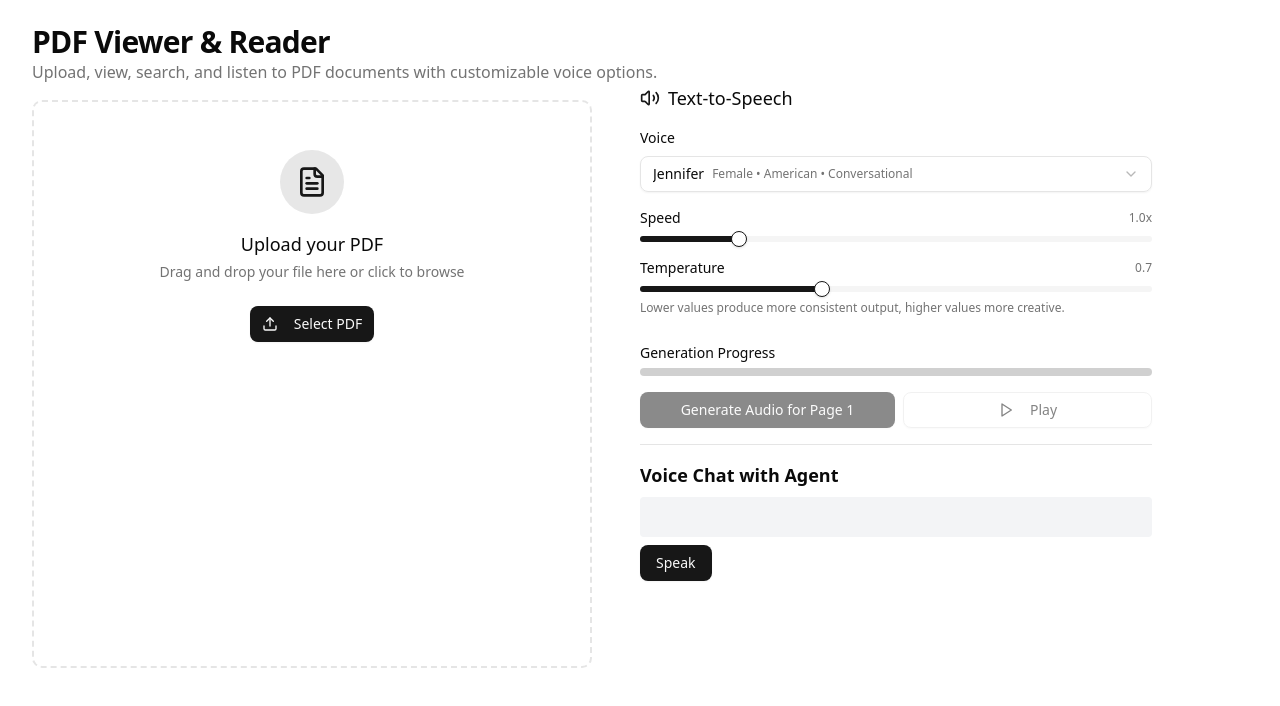
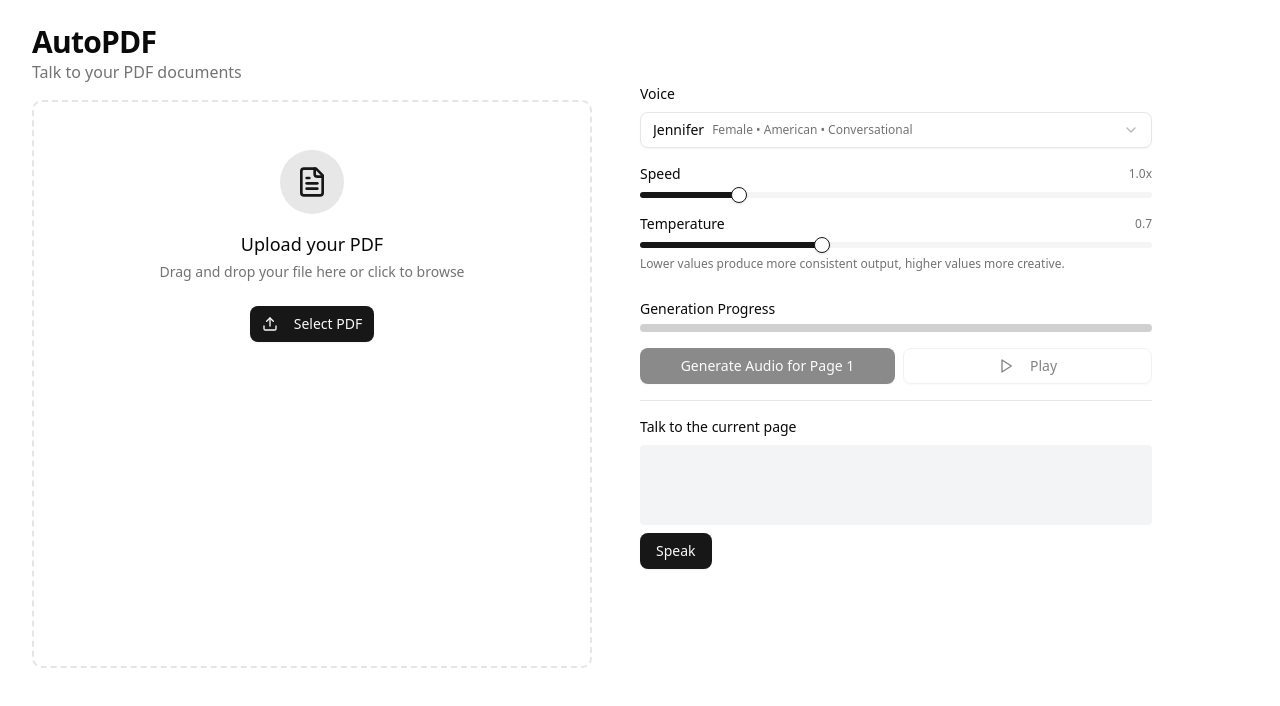
Before and after one commit to jaymalave/talk-to-pdf, a Next.js app: page / in a window 1280 px wide. Shown: the top 706 px of the page. Built offline with nearby package versions, Linux system fonts and the light colour scheme.

Commit message:
Ft: cosmetic changes

```diff
--- a/src/app/page.tsx
+++ b/src/app/page.tsx
@@ -5,12 +5,9 @@ export default function Home() {
     <div className="min-h-screen bg-background">
       <main className="container mx-auto py-6 px-4 md:px-6 lg:px-8">
         <h1 className="text-3xl font-bold tracking-tight">
-          PDF Viewer & Reader
+          AutoPDF
         </h1>
-        <p className="text-muted-foreground">
-          Upload, view, search, and listen to PDF documents with customizable
-          voice options.
-        </p>
+        <p className="text-muted-foreground">Talk to your PDF documents</p>
         <PdfViewer />
       </main>
     </div>
--- a/src/components/agent-chat.tsx
+++ b/src/components/agent-chat.tsx
@@ -157,8 +157,8 @@ export function AgentChat({ context }: AgentChatProps) {
 
   return (
     <div className="border-t mt-4 pt-4">
-      <h4 className="text-lg font-semibold mb-2">Voice Chat with Agent</h4>
-      <div className="h-10 overflow-y-auto bg-gray-100 p-2 rounded mb-2">
+      <h4 className="text-sm font-medium mb-2">Talk to the current page</h4>
+      <div className="h-20 overflow-y-auto bg-gray-100 p-2 rounded mb-2">
         {messages.map((msg, index) => (
           <div
             key={index}
--- a/src/components/pdf-viewer.tsx
+++ b/src/components/pdf-viewer.tsx
@@ -562,10 +562,10 @@ export function PdfViewer() {
       {/* RIGHT SIDE: Text-to-Speech Panel */}
       <div className="h-[75%] overflow-hidden px-8 flex flex-col max-w-[45%] w-full">
         {/* Title */}
-        <div className="flex items-center mb-4">
+        {/* <div className="flex items-center mb-4">
           <Volume2 className="mr-2 h-5 w-5 text-primary" />
           <h3 className="text-lg font-medium">Text-to-Speech</h3>
-        </div>
+        </div> */}
 
         {/* Voice Selector & Audio Controls (optional components) */}
         <VoiceSelector
```
